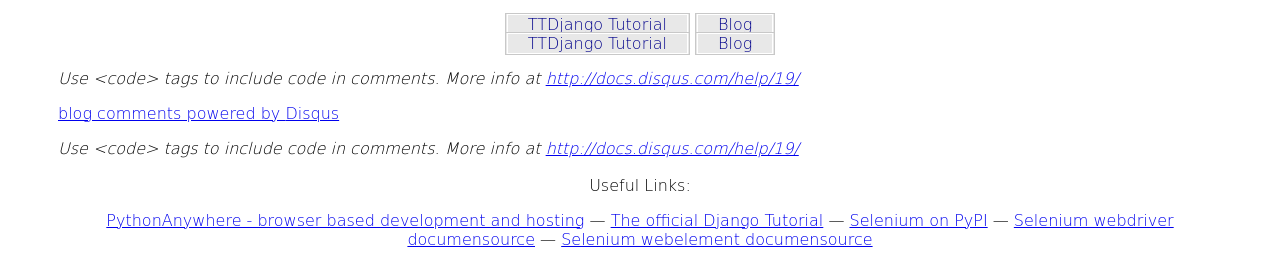
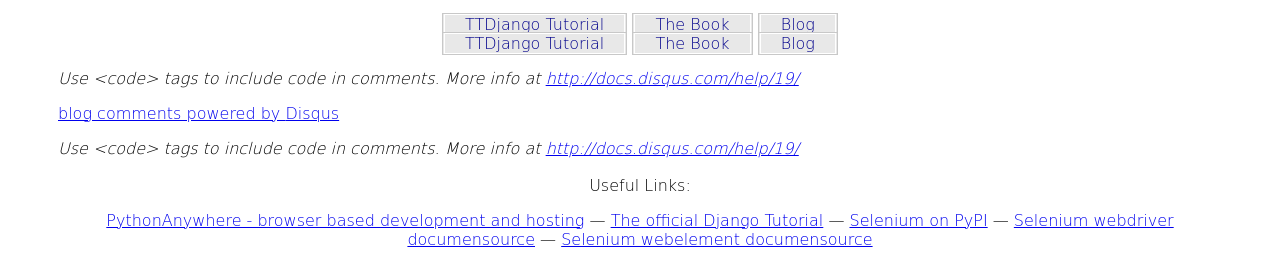
Before and after one commit to hjwp/TDDjango-site, a Django app: template tutorials/templates/tutorial.html in a window 1280 px wide. Shown: the part 750-1012 px from the top of the page. Run offline with Django 3.2, Linux system fonts and the light colour scheme; the template is opened without the code that fills it, so the values that code supplies are empty; some libraries are stand-ins or nearby versions.

Commit message:
part 6 redirects to testing goat, put link to book in nav.

```diff
--- a/tutorials/templates/navigation.html
+++ b/tutorials/templates/navigation.html
@@ -10,6 +10,7 @@
       <li><a href="{% url home %}">TTDjango Tutorial</a></li>
     {% endif %}
 
+    <li><a href="http://obeythetestinggoat.com">The Book</a></li>
     <li><a href="{% url blog %}">Blog</a></li>
   </ul>
 
--- a/tutorials/views.py
+++ b/tutorials/views.py
@@ -2,12 +2,13 @@
 import os
 
 from docutils.parsers.rst import directives
+from django.http import HttpResponsePermanentRedirect
 from django.shortcuts import render
 from django.utils.safestring import mark_safe
 from tddjango_site.tutorials.rst_directive import PygmentsWithFilenameCaption
 
 ROOT = os.path.split(os.path.dirname(__file__))[0]
-PAGE_NUMBERS = [1, 2, 3, 4, 5, 6]
+PAGE_NUMBERS = [1, 2, 3, 4, 5]
 
 def tutorial(request, number=None):
     directives.register_directive('sourcecode', PygmentsWithFilenameCaption)
@@ -15,6 +16,8 @@
         rst_file = os.path.join(ROOT, 'source', 'README.rst')
     else:
         number = int(number)
+        if number == 6:
+            return HttpResponsePermanentRedirect('http://www.obeythetestinggoat.com/writing-a-book-preview.html')
         rst_file = os.path.join(ROOT, 'source', 'tutorial%02d.rst' % number)
     with open(rst_file) as f:
         html_parts = publish_parts(f.read(), writer_name='html')
```
